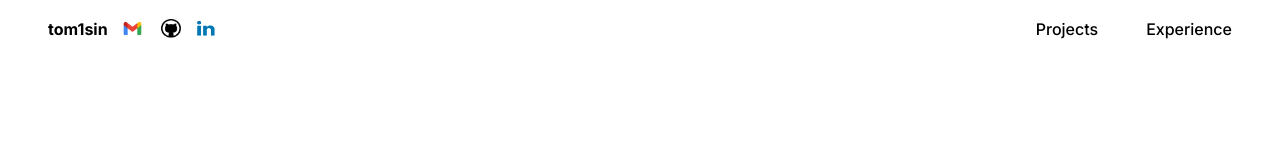
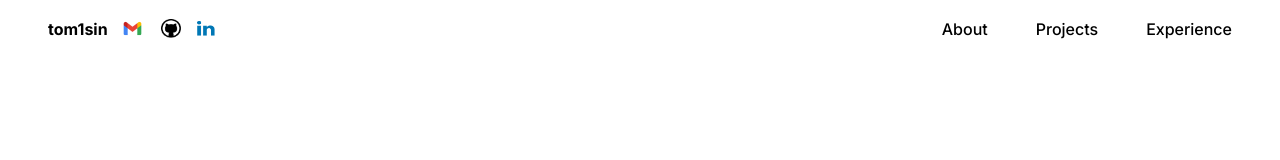
Before and after one commit to tomjames156/tomi_portfolio, a Next.js app: page / in a window 1280 px wide. Shown: the top 160 px of the page. Built offline with nearby package versions, Linux system fonts and the light colour scheme.

Commit message:
Update Navbar.tsx light mode text

```diff
--- a/app/ui/Navbar.tsx
+++ b/app/ui/Navbar.tsx
@@ -53,7 +53,7 @@ export default function Navbar(){
             </div>
             <div className="flex-2 flex gap-2 fold:gap-4 2xs:gap-6 xs:gap-12">
                 <Link href='#about' className="text-[0.9rem]
-                text-white font-medium hover:font-bold transition transition-all duration-200 2xs:text-[0.9rem] xs:text-[1rem]">About</Link>
+                dark:text-white font-medium hover:font-bold transition transition-all duration-200 2xs:text-[0.9rem] xs:text-[1rem]">About</Link>
                 <Link href='#projects' className="text-[0.9rem] font-medium hover:font-bold transition transition-all duration-200 2xs:text-[0.9rem] xs:text-[1rem]">Projects</Link>
                 <Link href='#experience' className="text-[0.9rem] font-medium hover:font-bold transition transition-all duration-200 2xs:text-[0.9rem] xs:text-[1rem]">Experience</Link>
             </div>
```
